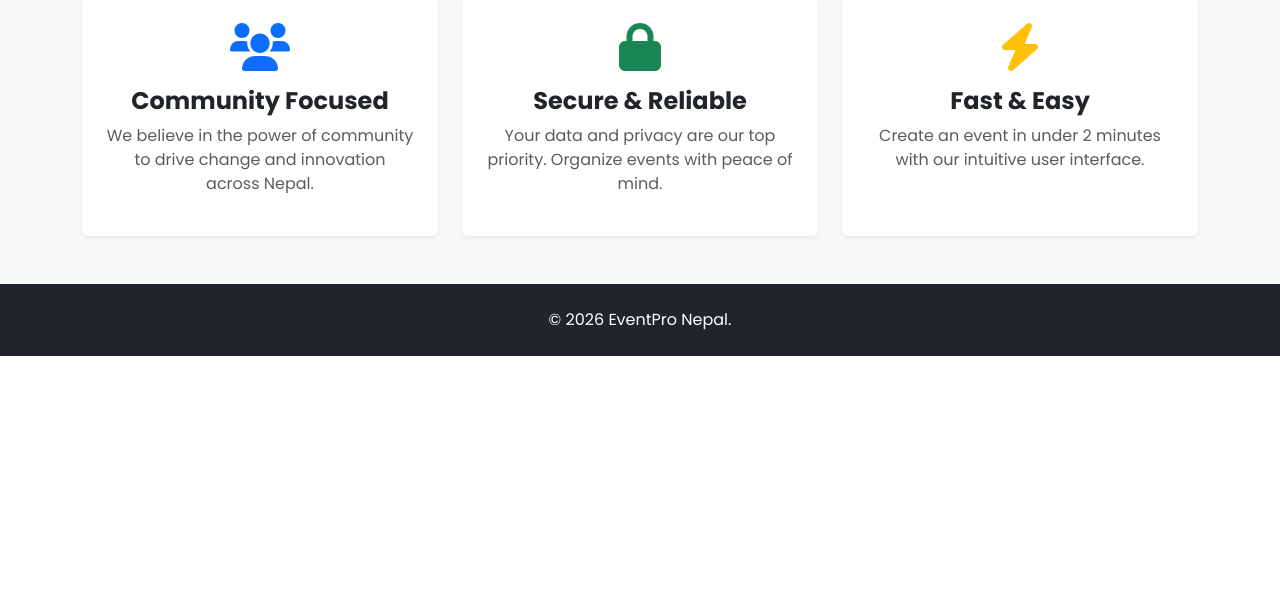
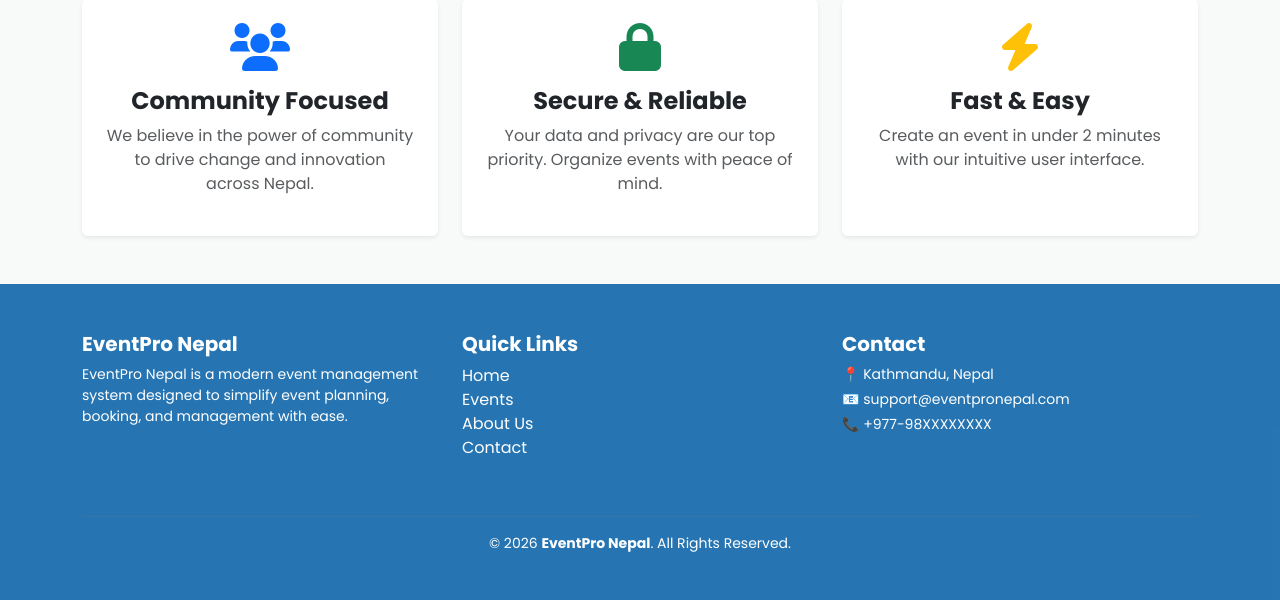
Before and after one commit to akashbhatta/Event-Management-System, a Flask app: page /about in a window 1280 px wide. Shown: the part 591-1191 px from the top of the page. Before the commit the page ends 947 px from the top, so only its background shows below. Run offline with Flask 3, Linux system fonts and the light colour scheme; grey boxes labelled with a size stand in for pictures from a placeholder-image service; some libraries are stand-ins or nearby versions.

Commit message:
Feat: modifiedd Footer

```diff
--- a/FrontEnd/app.py
+++ b/FrontEnd/app.py
@@ -185,16 +185,27 @@ def seed_database():
 
     events_2026 = [
         {"title": "Tech Expo KTM", "cat": "Tech", "loc": "Kathmandu", "date": datetime(2026, 1, 20), "img": "https://images.unsplash.com/photo-1504384308090-c894fdcc538d?w=800"},
+
         {"title": "Lakeside Music", "cat": "Music", "loc": "Pokhara", "date": datetime(2026, 2, 14), "img": "https://superdesk-pro-c.s3.amazonaws.com/sd-nepalitimes/2022111015118/636d05f09c7e80680e0a5f36jpeg.jpg"},
+
         {"title": "Cricket Finals", "cat": "Sports", "loc": "Kirtipur", "date": datetime(2026, 3, 10), "img": "https://images.unsplash.com/photo-1540747913346-19e32dc3e97e?w=800"},
+
         {"title": "Newari Food Day", "cat": "Food", "loc": "Bhaktapur", "date": datetime(2026, 4, 5), "img": "https://fis-api.kathmanducookingacademy.com/media/attachments/Newari%20dish.jpg"},
-        {"title": "Everest Talk", "cat": "Travel", "loc": "Namche", "date": datetime(2026, 5, 29), "img": "https://images.unsplash.com/photo-1522163182402-834f871fd851?w=800"},
+
+        {"title": "Everest Talk", "cat": "Travel", "loc": "Namche", "date": datetime(2026, 5, 29), "img": "https://api.luxuryholidaynepal.com/media/trip-gallery/media-a68cf26f-1751444735.jpg"},
+
         {"title": "Startup Night", "cat": "Business", "loc": "Thamel", "date": datetime(2026, 6, 12), "img": "https://images.unsplash.com/photo-1559136555-9303baea8ebd?w=800"},
+
         {"title": "Yoga Retreat", "cat": "Health", "loc": "Nagarkot", "date": datetime(2026, 7, 20), "img": "https://images.unsplash.com/photo-1544367567-0f2fcb009e0b?w=800"},
+
         {"title": "Gaming Cup", "cat": "Gaming", "loc": "Lalitpur", "date": datetime(2026, 8, 15), "img": "https://images.unsplash.com/photo-1542751371-adc38448a05e?w=800"},
+
         {"title": "KTM Marathon", "cat": "Sports", "loc": "City Center", "date": datetime(2026, 9, 25), "img": "https://images.contentstack.io/v3/assets/bltd427b71c2e191abd/blta093fe235e5a32ab/67ee0ed3221e860e3f6f7623/Blog-marathon-running-gear-checklist-1600x700.jpg?format=webp&quality=80"},
+
         {"title": "Art Exhibition", "cat": "Art", "loc": "Patan", "date": datetime(2026, 10, 10), "img": "https://images.unsplash.com/photo-1531058020387-3be344556be6?w=800"},
+
         {"title": "Digital Nepal", "cat": "Tech", "loc": "Online", "date": datetime(2026, 11, 5), "img": "https://images.unsplash.com/photo-1518770660439-4636190af475?w=800"},
+
         {"title": "Peace Fest", "cat": "Cultural", "loc": "Lumbini", "date": datetime(2026, 12, 30), "img": "https://upload.wikimedia.org/wikipedia/commons/thumb/f/fa/The_World_Peace_Pagoda_-_Lumbini.jpg/1280px-The_World_Peace_Pagoda_-_Lumbini.jpg"},
     ]
     for e in events_2026:
--- a/FrontEnd/static/CSS/style.css
+++ b/FrontEnd/static/CSS/style.css
@@ -102,7 +102,7 @@ body {
 }
 
 footer {
-    background: #2c3e50;
+    background:rgba(16, 104, 171, 0.9) !important;
     color: white;
     padding: 30px 0;
     margin-top: 50px;
--- a/FrontEnd/templates/base.html
+++ b/FrontEnd/templates/base.html
@@ -10,13 +10,13 @@
     <!-- Google Fonts -->
     <link href="https://fonts.googleapis.com/css2?family=Poppins:wght@300;400;500;600;700&display=swap"
         rel="stylesheet">
-    <!-- Using your uppercase folder name 'CSS' -->
+
     <link rel="stylesheet" href="{{ url_for('static', filename='CSS/style.css') }}">
     <!-- FontAwesome -->
     <link rel="stylesheet" href="https://cdnjs.cloudflare.com/ajax/libs/font-awesome/6.0.0/css/all.min.css">
 
     <style>
-        /* This ensures content is not hidden under the fixed navbar */
+        /* content is not hidden under the fixed navbar */
         body {
             padding-top: 90px;
         }
@@ -25,7 +25,6 @@
 
 <body class="d-flex flex-column min-vh-100">
 
-    <!-- Responsive Glass Navbar -->
     <nav class="navbar navbar-expand-lg navbar-dark fixed-top"
         style="background: #1e272e; padding: 15px 0; border-bottom: 1px solid rgba(255,255,255,0.1);">
         <div class="container">
@@ -57,7 +56,6 @@
         </div>
     </nav>
 
-    <!-- Flash Messages -->
     <div class="container mt-3">
         {% with messages = get_flashed_messages(with_categories=true) %}
         {% if messages %}
@@ -71,21 +69,57 @@
         {% endwith %}
     </div>
 
-    <!-- Main Content Block -->
     <main>
         {% block content %}{% endblock %}
     </main>
 
     <!-- Footer -->
-    <footer class="bg-dark text-white text-center py-4 mt-auto">
-        <div class="container">
-            <p class="mb-0">&copy; 2026 EventPro Nepal.</p>
+<footer class="bg-[#1e272e]  text-white pt-5 mt-auto">
+    <div class="container">
+        <div class="row text-start">
+
+            <!--  / About -->
+            <div class="col-md-4 mb-4">
+                <h5 class="fw-bold">EventPro Nepal</h5>
+                <p class="small">
+                    EventPro Nepal is a modern event management system designed to
+                    simplify event planning, booking, and management with ease.
+                </p>
+            </div>
+
+                <!-- Quick Links -->
+            <div class="col-md-4 mb-4">
+                <h5 class="fw-bold">Quick Links</h5>
+                <ul class="list-unstyled">
+                    <li><a href="{{ url_for('index') }}" class="text-white text-decoration-none">Home</a></li>
+                    <li><a href="{{ url_for('events') }}" class="text-white text-decoration-none">Events</a></li>
+                    <li><a href="{{ url_for('about') }}" class="text-white text-decoration-none">About Us</a></li>
+                    <li><a href="{{ url_for('contact') }}" class="text-white text-decoration-none">Contact</a></li>
+                </ul>
+            </div>
+
+            <!-- Contact Info -->
+            <div class="col-md-4 mb-4">
+                <h5 class="fw-bold">Contact</h5>
+                <p class="small mb-1">📍 Kathmandu, Nepal</p>
+                <p class="small mb-1">📧 support@eventpronepal.com</p>
+                <p class="small">📞 +977-98XXXXXXXX</p>
+            </div>
+
         </div>
-    </footer>
 
-    <!-- Bootstrap JS (lowercase 'js' is required for the CDN link) -->
+        <hr class="border-secondary">
+
+        <!-- Copyright -->
+        <div class="text-center pb-3">
+            <p class="mb-0 small">
+                &copy; 2026 <strong>EventPro Nepal</strong>. All Rights Reserved.
+            </p>
+        </div>
+    </div>
+</footer>
+
     <script src="https://cdn.jsdelivr.net/npm/bootstrap@5.3.0/dist/js/bootstrap.bundle.min.js"></script>
-    <!-- Using your uppercase folder name 'JS' -->
     <script src="{{ url_for('static', filename='JS/main.js') }}"></script>
 </body>
 
```
